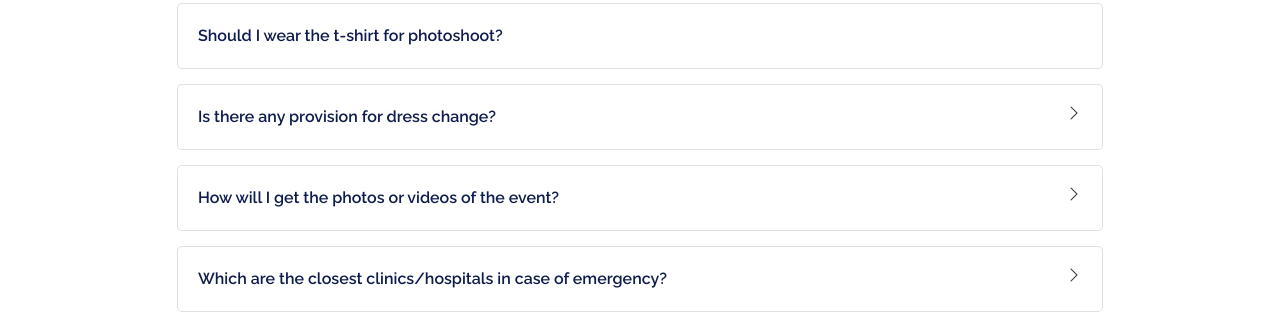
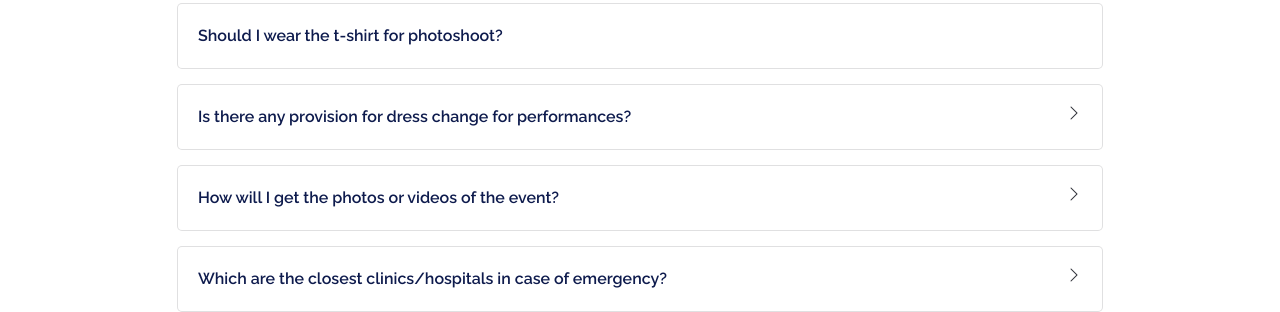
Before and after one commit to dhanyacm/revibes99, a Jekyll site: the page built from index.html, in a window 1280 px wide and 900 px high, scrolled down 3956 px. Shown: the part 153-465 px from the top of the window. Built offline with Jekyll 4.4.1, drawn with Linux system fonts in a browser that asks for light colours; some of the changed lines change nothing that is shown.

Commit message:
Update index.html

```diff
--- a/index.html
+++ b/index.html
@@ -384,13 +384,13 @@
 		    <div class="faq-item">
                 <h3>Should I wear the t-shirt for photoshoot?</h3>
                 <div class="faq-content">
-                  <p>Not mandatory. However </p>
+                  <p>Not mandatory. However, if you wish to wear, changing rooms are available </p>
                 </div>
                 <i class="faq-toggle bi bi-chevron, if you wish to change, green rooms are available-right"></i>
               </div><!-- End Faq item-->
 
 		    	        <div class="faq-item">
-                <h3>Is there any provision for dress change?</h3>
+                <h3>Is there any provision for dress change for performances?</h3>
                 <div class="faq-content">
                   <p>Yes there will be a green room available behind the stage for dress change</p>
                 </div>
```
